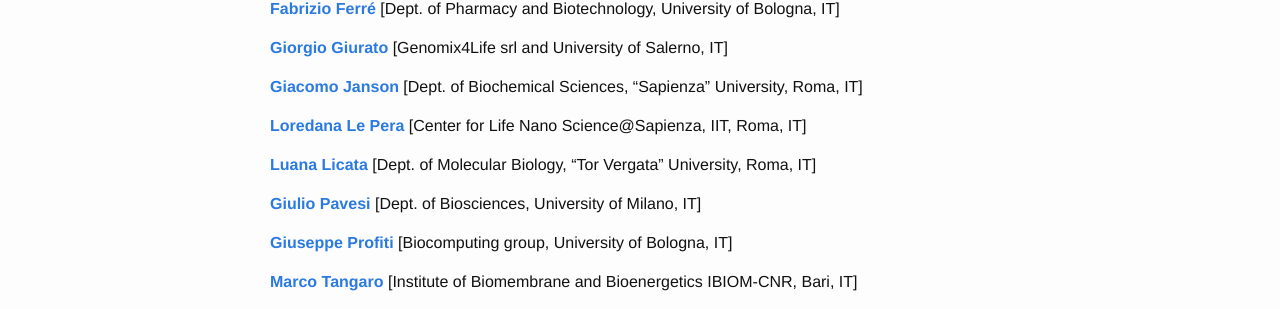
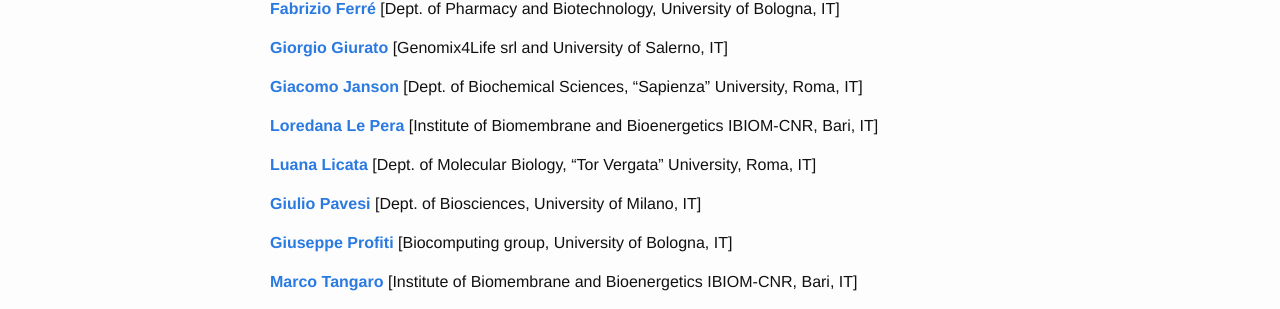
Before and after one commit to ELIXIR-IIB-training/website, a Jekyll site: the page built from _pages/02-trainers.md, in a window 1280 px wide. Shown: the part 588-897 px from the top of the page. Built offline with Jekyll 4.4.1, drawn with Linux system fonts in a browser that asks for light colours.

Commit message:
Update affiliation Loredana

```diff
--- a/_pages/02-trainers.md
+++ b/_pages/02-trainers.md
@@ -29,7 +29,7 @@ permalink: /trainers/
 
 [**Giacomo Janson**](../instructors/giacomo_janson.html) [Dept. of Biochemical Sciences, "Sapienza" University, Roma, IT]<br>
 
-[**Loredana Le Pera**](../instructors/loredana_le_pera.html) [Center for Life Nano Science@Sapienza, IIT, Roma, IT]<br>
+[**Loredana Le Pera**](../instructors/loredana_le_pera.html) [Institute of Biomembrane and Bioenergetics IBIOM-CNR, Bari, IT]<br>
 
 [**Luana Licata**](../instructors/luana_licata.html) [Dept. of Molecular Biology, "Tor Vergata" University, Roma, IT]<br>
 
```
